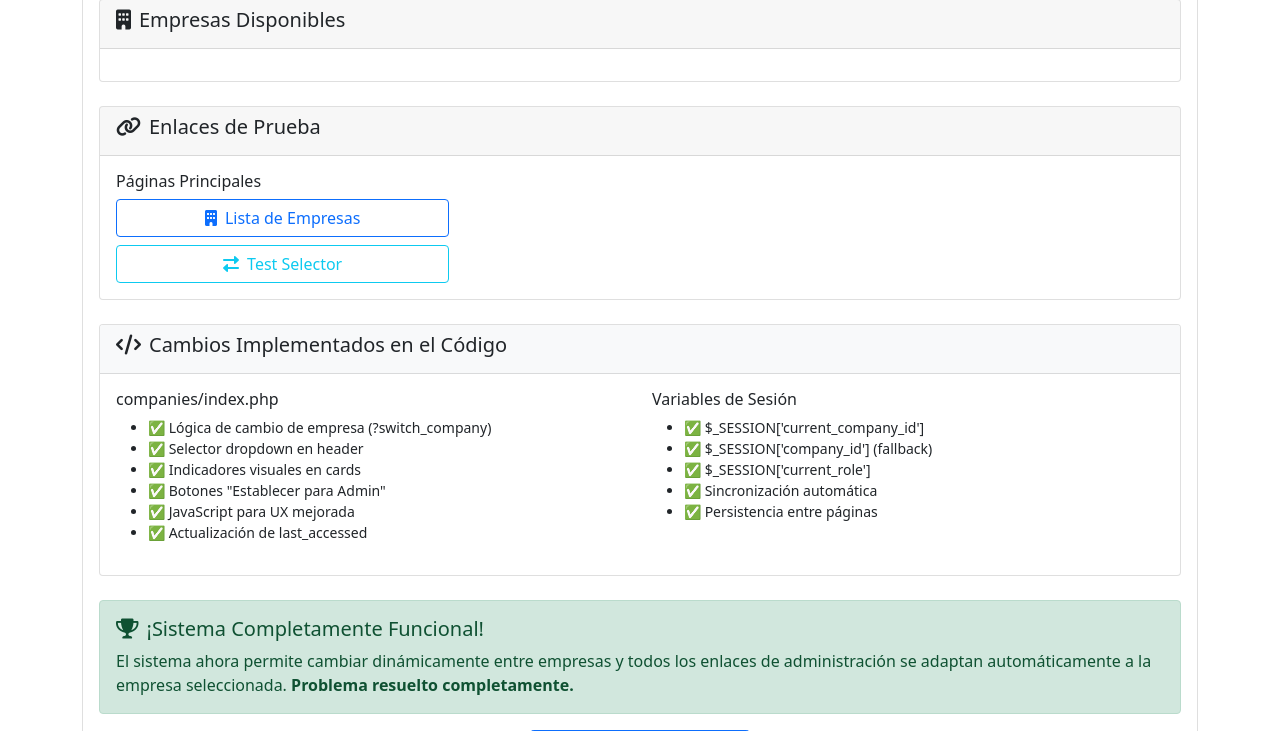
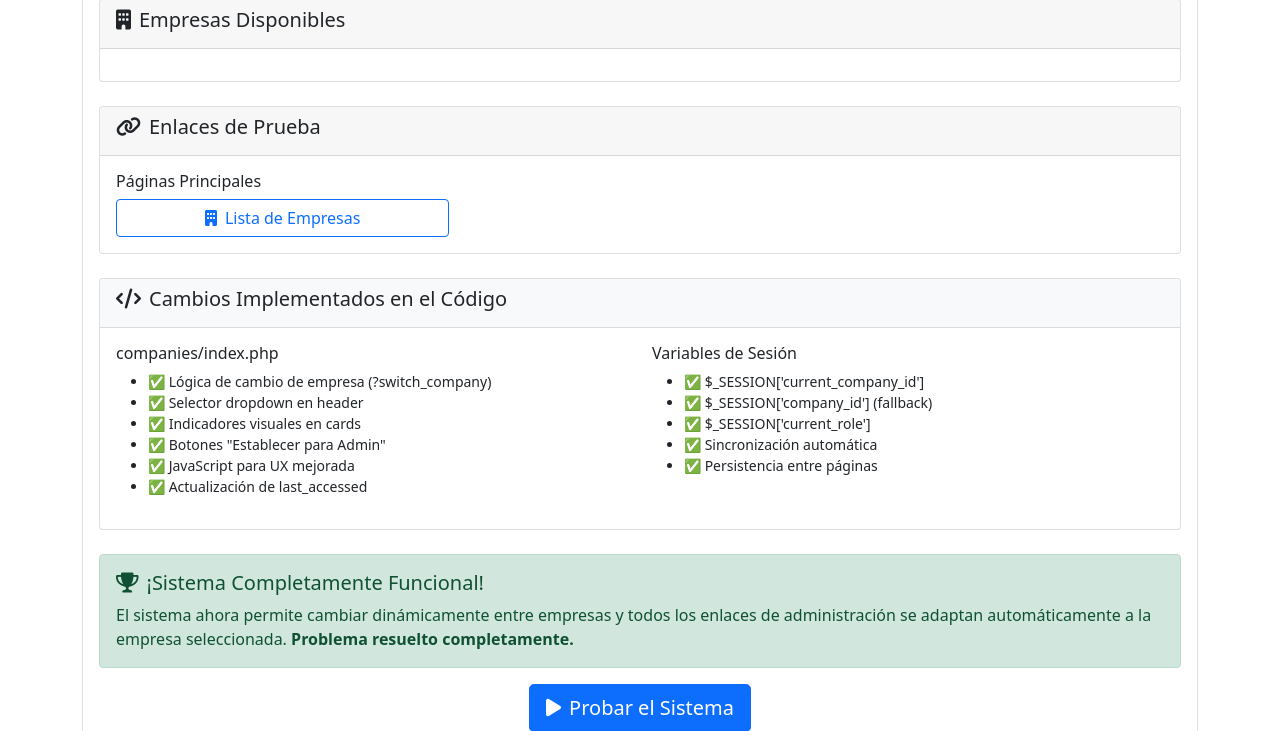
Before and after one commit to carloskantun/indice_saas_da-ado, a PHP site: page /indice_saas/admin/sistema_selector_empresas_completo.php in a window 1280 px wide. Shown: the part 567-1298 px from the top of the page. Run offline with PHP 8.4, Linux system fonts and the light colour scheme.

Commit message:
chore: relocate admin test scripts

```diff
--- a/admin/complete_role_installation.php
+++ b/admin/complete_role_installation.php
@@ -27,7 +27,7 @@ try {
 
     if (!empty($missing_tables)) {
         echo "❌ ERROR: Faltan tablas críticas: " . implode(', ', $missing_tables) . "\n";
-        echo "💡 Ejecutar primero: php install_database.php y php admin/install_missing_table.php\n";
+        echo "💡 Ejecutar primero: php install_database.php y php tests/admin/install_missing_table.php\n";
         exit(1);
     }
     echo "✅ Todas las tablas principales están presentes\n\n";
--- a/admin/sistema_selector_empresas_completo.php
+++ b/admin/sistema_selector_empresas_completo.php
@@ -170,9 +170,6 @@ require_once '../config.php';
                                     <a href="../companies/" class="btn btn-outline-primary">
                                         <i class="fas fa-building me-2"></i>Lista de Empresas
                                     </a>
-                                    <a href="../admin/test_selector_empresas.php" class="btn btn-outline-info">
-                                        <i class="fas fa-exchange-alt me-2"></i>Test Selector
-                                    </a>
                                 </div>
                             </div>
 
@@ -194,9 +191,6 @@ require_once '../config.php';
                                 <div class="d-grid gap-2">
                                     <a href="../admin/direct_links.php" class="btn btn-outline-warning">
                                         <i class="fas fa-link me-2"></i>Enlaces Directos
-                                    </a>
-                                    <a href="../admin/test_enlaces_corregidos.php" class="btn btn-outline-secondary">
-                                        <i class="fas fa-vial me-2"></i>Test Enlaces
                                     </a>
                                 </div>
                             </div>
```
Also changed, not shown: tests/admin/install_admin_tables.php (added), tests/admin/install_missing_table.php (renamed from admin/install_missing_table.php), tests/admin/test_access.php (added), tests/admin/test_correccion_db.php (added), tests/admin/test_email_config_final.php (added), tests/admin/test_email_debug.php (added), tests/admin/test_enlaces_corregidos.php (added), tests/admin/test_installation.php (added), tests/admin/test_navigation.php (added), tests/admin/test_selector_empresas.php (added), 1 other file.
